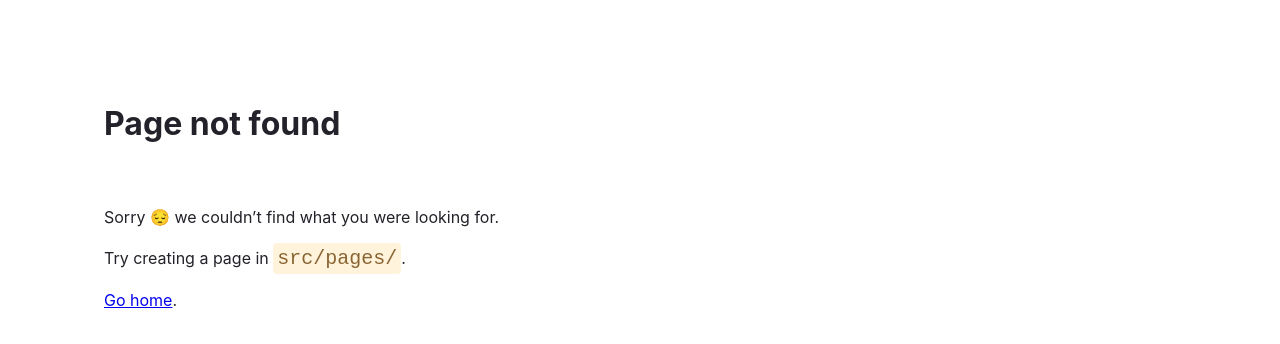
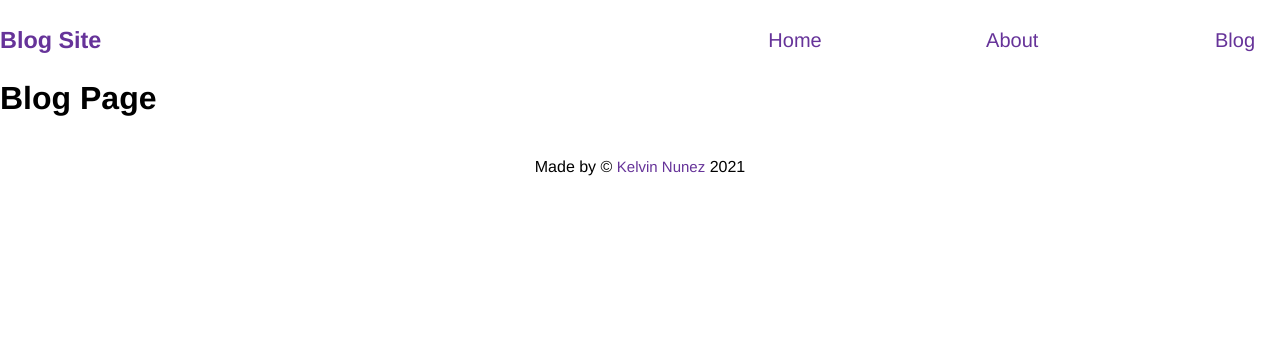
Before and after one commit to nurolkel/gatsbyBlogJS, a Gatsby site: page /blog in a window 1280 px wide. Before the commit this address had no page. Built offline with nearby package versions, Linux system fonts and the light colour scheme; Gatsby itself is replaced by a stand-in of ours.

Commit message:
Version 1.12

```diff
--- a/gatsby-config.js
+++ b/gatsby-config.js
@@ -23,17 +23,17 @@ module.exports = {
       resolve: "gatsby-source-filesystem",
       options: {
         name: "images",
-        path: "./src/images/",
+        path: "./src/images",
       },
       __key: "images",
     },
     {
       resolve: "gatsby-source-filesystem",
       options: {
-        name: "pages",
-        path: "./src/pages/",
+        name: "blog",
+        path: "./src/blog",
       },
-      __key: "pages",
+      __key: "blog",
     },
   ],
 };
--- a/src/components/Navbar.js
+++ b/src/components/Navbar.js
@@ -113,7 +113,7 @@ const NavBar = () => {
             <NavLinks open={show}>
                 <Link to="/" onClick={closeNavBar}>Home</Link>
                 <Link to="/about" onClick={closeNavBar}>About</Link>
-                <Link to="/home" onClick={closeNavBar}>Blog</Link>
+                <Link to="/blog" onClick={closeNavBar}>Blog</Link>
             </NavLinks>
         </Nav>
     )
--- /dev/null
+++ b/src/pages/blog.js
@@ -0,0 +1,15 @@
+import React from "react";
+import styled from "styled-components";
+import Layout from "../components/Layout";
+
+
+
+const Blog = () => {
+    return (
+        <Layout pageTitle="Blog Page">
+            <h1>Blog Page</h1>
+        </Layout>
+    )
+};
+
+export default Blog;
```
Also changed, not shown: src/blog/myFirst.mdx (added), src/blog/myJSJourney.mdx (added), src/blog/selfStufy.mdx (added).
